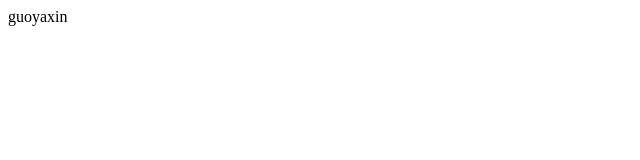
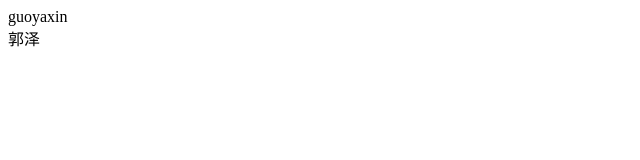
Before and after one commit to guoyaxin666/1806, a plain HTML site: page index/index.html in a window 1280 px wide. Shown: the full height of the page, 0-640 px from the left. Drawn offline with Linux system fonts and the light colour scheme.

Commit message:
郭泽
11.11

```diff
--- a/index/index.html
+++ b/index/index.html
@@ -6,5 +6,8 @@
 </head>
 <body>
 	guoyaxin
+	<div>
+		郭泽
+	</div>
 </body>
 </html>
```
